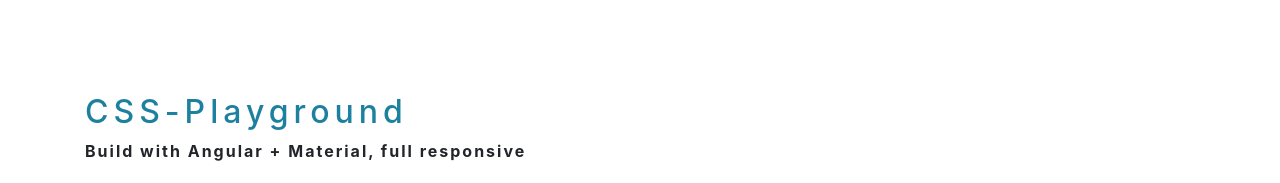
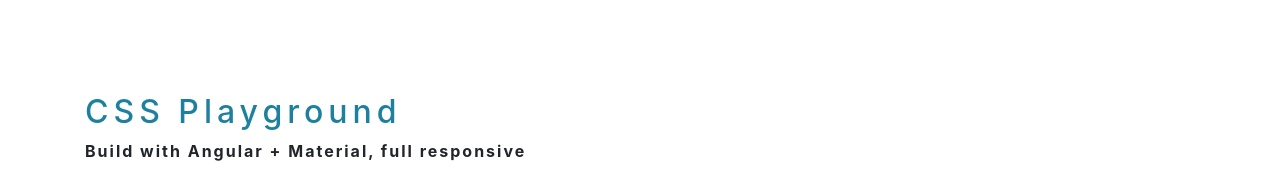
Before and after one commit to ocbtec/portfolio, a website with bundled scripts: page index.html in a window 1280 px wide. Shown: the part 1437-1620 px from the top of the page. Built offline with nearby package versions, Linux system fonts and the light colour scheme.

Commit message:
changed content

```diff
--- a/index.html
+++ b/index.html
@@ -90,7 +90,7 @@
           <div class="caption text-center text-lg-left mt-5">
             <div class="caption-content">
               <a href="https://ocbtec.github.io/css-playground" target="_blank">
-                <div class="h2 turquoise" id="headline-h2">CSS-Playground</div>
+                <div class="h2 turquoise" id="headline-h2">CSS Playground</div>
               </a>
               <p class="mb-4"><b class=" letter-spacing-2">Build with Angular + Material, full responsive</b></p>
             </div>
```
